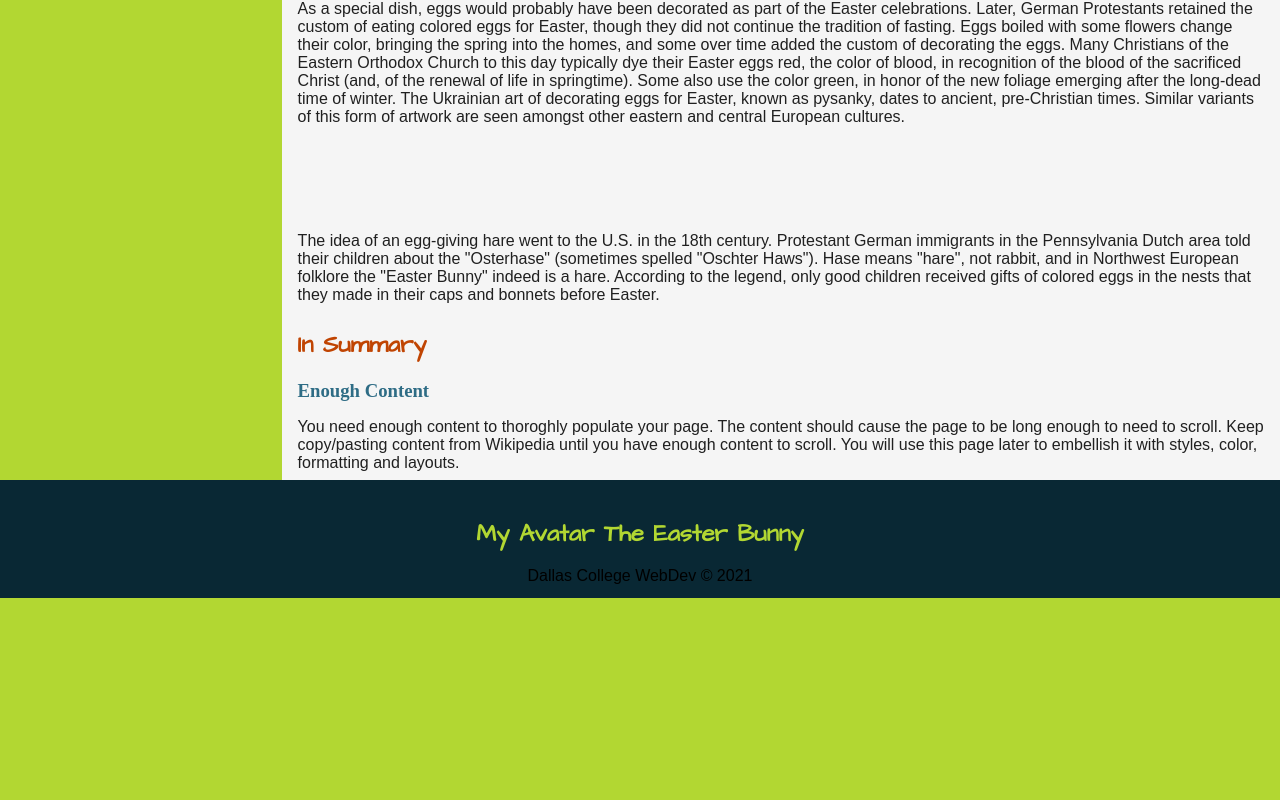
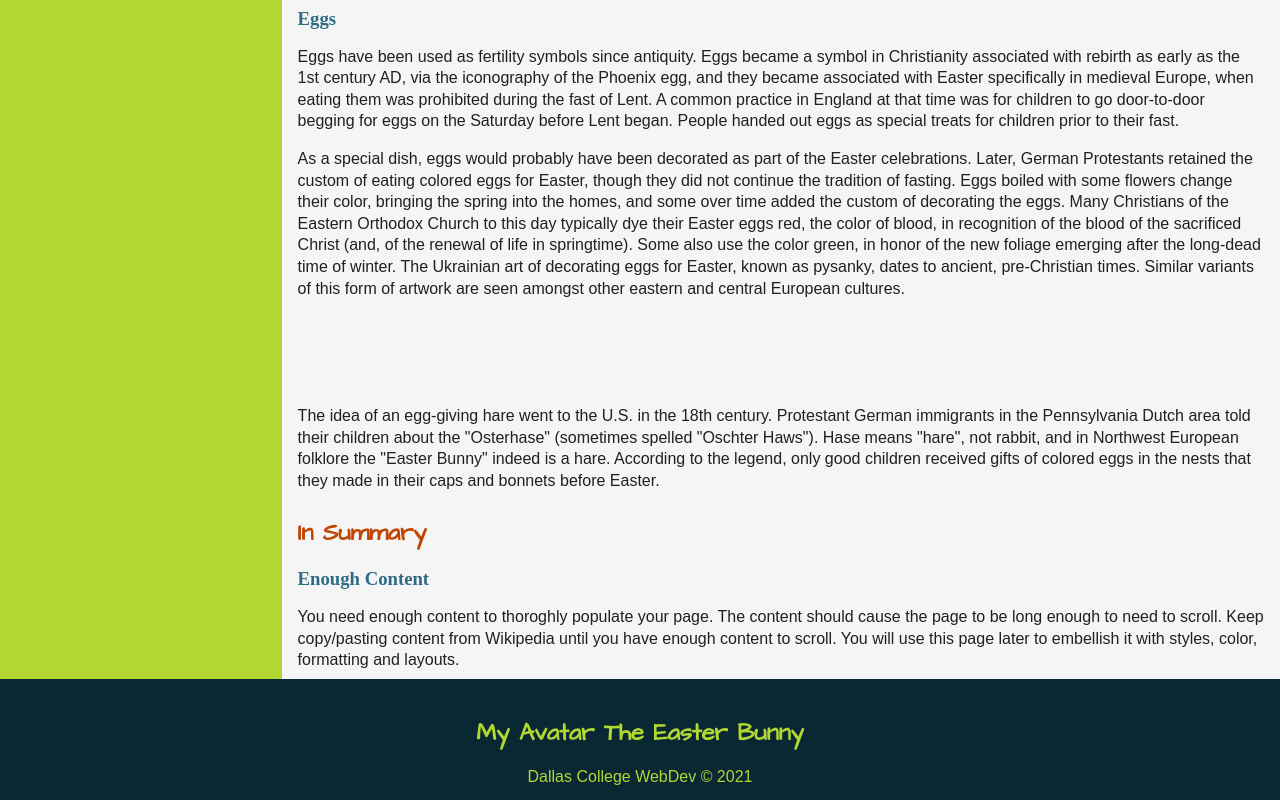
Before and after one commit to CCrawford09/debugging-html-css, a plain HTML site: page index.html in a window 1280 px wide. Shown: the part 985-1785 px from the top of the page. Before the commit the page ends 1583 px from the top, so only its background shows below. Drawn offline with Linux system fonts and the light colour scheme; files that its build step writes are made by us from their sources; a web font is replaced by a local one.

Commit message:
Changes 2

```diff
--- a/css/style.css
+++ b/css/style.css
@@ -30,7 +30,7 @@ header img {
 footer {
 	text-align: center;
 	background-color: #092834;
-	color: #B2;
+	color: #B2D732;
 	clear: both;
 }
 
@@ -40,7 +40,7 @@ footer h2 {
 
 h1 {
 	font-family: 'Love Ya Like A Sister', cursive;
-	font-size: 5 vw;
+	font-size: 5em;
 	color: #B2D732;
 	text-align: center;
 	text-shadow: 3px 2px 5px #202020;
@@ -63,7 +63,7 @@ h3 {
 
 p {
 	font-family: Arial, Helvetica, sans-serif;
-	line-height: 1.35me;
+	line-height: 1.35em;
 	margin-top: 1em;
 }
 
```
